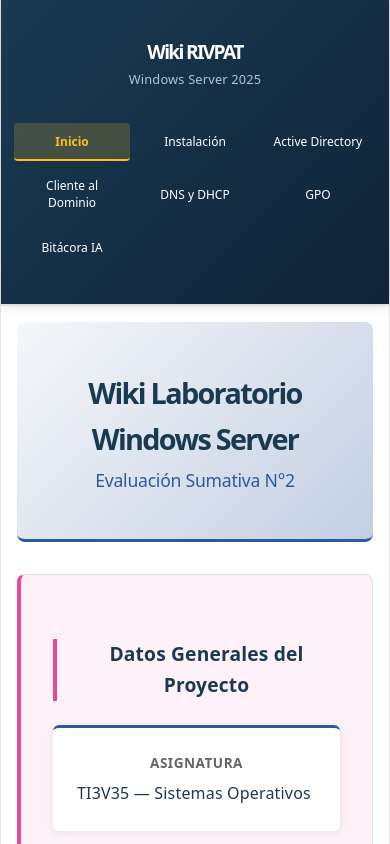
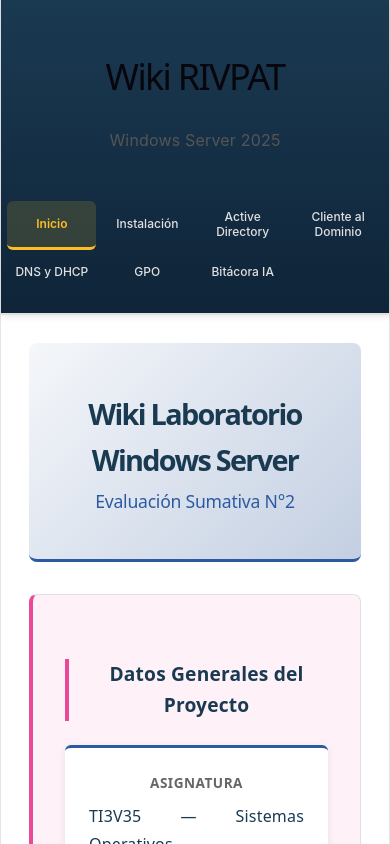
Before and after one commit to Anyaspycat/wiki_rivpat, a React (Vite) app: page / in a window 390 px wide. Shown: the top 844 px of the page. Built offline with nearby package versions, Linux system fonts and the light colour scheme.

Commit message:
Se agrega componente inicial de wiki App.css

```diff
--- a/src/App.css
+++ b/src/App.css
@@ -1,47 +1,67 @@
-/* ===== Contenedor Principal ===== */
+/* ===== RESET Y ESTILOS GLOBALES ===== */
+
+* {
+  margin: 0;
+  padding: 0;
+  box-sizing: border-box;
+}
+
+html {
+  scroll-behavior: smooth;
+}
+
+body {
+  font-family: -apple-system, BlinkMacSystemFont, 'Segoe UI', Roboto, Oxygen, Ubuntu, Cantarell, sans-serif;
+  line-height: 1.6;
+  color: #333;
+  background: #f8f9fa;
+}
+
+/* ===== CONTENEDOR PRINCIPAL ===== */
 
 .app {
   display: flex;
   min-height: 100vh;
-  background: #f5f5f5;
+  background: #f8f9fa;
 }
 
-/* ===== Sidebar / Navegación Lateral ===== */
+/* ===== SIDEBAR ===== */
 
 .sidebar {
   width: 280px;
-  background: linear-gradient(135deg, #1a3a52 0%, #0f2438 100%);
-  color: white;
+  background: linear-gradient(180deg, #1a3a52 0%, #0f2438 100%);
+  color: #fff;
   padding: 2rem 0;
-  overflow-y: auto;
-  box-shadow: 2px 0 10px rgba(0, 0, 0, 0.1);
   position: fixed;
   height: 100vh;
+  overflow-y: auto;
+  box-shadow: 2px 0 8px rgba(0, 0, 0, 0.15);
   left: 0;
   top: 0;
 }
 
 .sidebar-header {
-  padding: 1.5rem 1.5rem;
+  padding: 1.5rem;
   border-bottom: 2px solid rgba(255, 255, 255, 0.1);
   margin-bottom: 1.5rem;
 }
 
-.sidebar-header h1 {
-  margin: 0 0 0.5rem 0;
+.sidebar-title {
   font-size: 1.8rem;
   font-weight: 700;
+  margin: 0 0 0.5rem 0;
   color: #fff;
+  letter-spacing: -0.5px;
 }
 
-.subtitle {
+.sidebar-subtitle {
+  font-size: 0.85rem;
+  color: #b0c4de;
   margin: 0;
-  font-size: 0.9rem;
-  color: #b0c4de;
   font-weight: 400;
 }
 
-/* ===== Menú de Navegación ===== */
+/* ===== NAVEGACIÓN ===== */
 
 .nav-menu {
   display: flex;
@@ -53,8 +73,8 @@
 .nav-button {
   background: transparent;
   border: none;
-  color: white;
-  padding: 0.9rem 1.2rem;
+  color: #e0e0e0;
+  padding: 0.95rem 1.2rem;
   text-align: left;
   cursor: pointer;
   font-size: 0.95rem;
@@ -62,32 +82,253 @@
   border-radius: 6px;
   transition: all 0.3s ease;
   border-left: 3px solid transparent;
-  font-family: system-ui, -apple-system, sans-serif;
+  font-family: inherit;
 }
 
 .nav-button:hover {
-  background: rgba(255, 255, 255, 0.1);
+  background: rgba(255, 255, 255, 0.08);
+  color: #fbbf24;
   border-left-color: #fbbf24;
 }
 
 .nav-button-active {
-  background: rgba(251, 191, 36, 0.2);
-  border-left-color: #fbbf24;
+  background: rgba(251, 191, 36, 0.15);
   color: #fbbf24;
   font-weight: 600;
+  border-left-color: #fbbf24;
 }
 
-/* ===== Contenido Principal ===== */
+/* ===== CONTENIDO PRINCIPAL ===== */
 
 .content {
   flex: 1;
   margin-left: 280px;
-  background: white;
+  background: #fff;
   min-height: 100vh;
   overflow-y: auto;
+  padding: 2rem;
 }
 
-/* ===== Scrollbar Personalizado ===== */
+.section-title {
+  font-size: 2rem;
+  font-weight: 700;
+  color: #1a3a52;
+  margin: 2.5rem 0 1.5rem 0;
+  padding-bottom: 0.5rem;
+  border-bottom: 3px solid #fbbf24;
+  display: inline-block;
+}
+
+/* ===== SUBSECCIONES Y CONTENIDO ===== */
+
+.subsection {
+  margin: 2rem 0;
+  padding: 1.5rem;
+  background: #f8f9fa;
+  border-radius: 8px;
+  border-left: 4px solid #0f2438;
+}
+
+.subsection-title {
+  font-size: 1.3rem;
+  font-weight: 600;
+  color: #1a3a52;
+  margin: 0 0 1rem 0;
+}
+
+/* ===== TABLAS ===== */
+
+.data-table {
+  width: 100%;
+  border-collapse: collapse;
+  margin: 1.5rem 0;
+  background: #fff;
+  border-radius: 8px;
+  overflow: hidden;
+  box-shadow: 0 2px 4px rgba(0, 0, 0, 0.08);
+}
+
+.data-table thead {
+  background: linear-gradient(135deg, #1a3a52 0%, #0f2438 100%);
+  color: #fff;
+}
+
+.data-table th {
+  padding: 1rem;
+  text-align: left;
+  font-weight: 600;
+  font-size: 0.95rem;
+  letter-spacing: 0.5px;
+}
+
+.data-table td {
+  padding: 0.9rem 1rem;
+  border-bottom: 1px solid #e0e0e0;
+  font-size: 0.95rem;
+}
+
+.data-table tbody tr:hover {
+  background: #f8f9fa;
+}
+
+.data-table tbody tr:last-child td {
+  border-bottom: none;
+}
+
+/* ===== PASOS / STEPS ===== */
+
+.steps {
+  display: flex;
+  flex-direction: column;
+  gap: 1.5rem;
+  margin: 2rem 0;
+}
+
+.step-card {
+  background: #f8f9fa;
+  border: 1px solid #e0e0e0;
+  border-radius: 8px;
+  padding: 1.5rem;
+  transition: all 0.3s ease;
+  border-left: 4px solid #0f2438;
+}
+
+.step-card:hover {
+  box-shadow: 0 4px 12px rgba(0, 0, 0, 0.1);
+  border-left-color: #fbbf24;
+}
+
+.step-number {
+  display: inline-flex;
+  align-items: center;
+  justify-content: center;
+  width: 2.5rem;
+  height: 2.5rem;
+  background: linear-gradient(135deg, #1a3a52 0%, #0f2438 100%);
+  color: #fff;
+  border-radius: 50%;
+  font-weight: 700;
+  font-size: 1.1rem;
+  margin-bottom: 0.75rem;
+}
+
+.step-title {
+  font-size: 1.1rem;
+  font-weight: 600;
+  color: #1a3a52;
+  margin: 0.5rem 0 0.75rem 0;
+}
+
+.step-description {
+  color: #555;
+  font-size: 0.95rem;
+  line-height: 1.7;
+  margin: 0.75rem 0;
+}
+
+/* ===== IMÁGENES ===== */
+
+.step-image,
+.content-image {
+  max-width: 100%;
+  height: auto;
+  display: block;
+  margin: 1.5rem 0;
+  border: 2px solid #e0e0e0;
+  border-radius: 8px;
+  box-shadow: 0 2px 8px rgba(0, 0, 0, 0.1);
+}
+
+/* ===== BLOQUES DE CÓDIGO Y RESULTADOS ===== */
+
+.result-box {
+  background: #f0f4f8;
+  border: 1px solid #cbd5e0;
+  border-radius: 6px;
+  padding: 1rem;
+  margin: 1rem 0;
+  font-size: 0.9rem;
+  color: #333;
+}
+
+.result-box strong {
+  color: #1a3a52;
+  display: block;
+  margin-bottom: 0.5rem;
+  font-size: 0.95rem;
+}
+
+pre {
+  background: #2d3436;
+  color: #dfe6e9;
+  padding: 1.25rem;
+  border-radius: 6px;
+  overflow-x: auto;
+  font-family: 'Courier New', monospace;
+  font-size: 0.9rem;
+  line-height: 1.5;
+  margin: 1.5rem 0;
+  box-shadow: 0 2px 8px rgba(0, 0, 0, 0.15);
+}
+
+code {
+  background: #f0f0f0;
+  padding: 0.2rem 0.5rem;
+  border-radius: 3px;
+  font-family: 'Courier New', monospace;
+  font-size: 0.9em;
+  color: #d63384;
+}
+
+pre code {
+  background: none;
+  color: #dfe6e9;
+  padding: 0;
+}
+
+/* ===== LISTAS ===== */
+
+ul, ol {
+  margin: 1rem 0;
+  padding-left: 2rem;
+}
+
+li {
+  margin: 0.5rem 0;
+  color: #555;
+  line-height: 1.7;
+}
+
+/* ===== PÁRRAFOS Y TEXTO ===== */
+
+p {
+  margin: 1rem 0;
+  color: #555;
+  line-height: 1.8;
+}
+
+strong {
+  color: #1a3a52;
+  font-weight: 600;
+}
+
+em {
+  color: #666;
+  font-style: italic;
+}
+
+a {
+  color: #0066cc;
+  text-decoration: none;
+  transition: color 0.3s ease;
+}
+
+a:hover {
+  color: #004499;
+  text-decoration: underline;
+}
+
+/* ===== SCROLLBAR PERSONALIZADO ===== */
 
 .sidebar::-webkit-scrollbar,
 .content::-webkit-scrollbar {
@@ -99,28 +340,28 @@
 }
 
 .sidebar::-webkit-scrollbar-thumb {
-  background: rgba(255, 255, 255, 0.2);
+  background: rgba(255, 255, 255, 0.25);
   border-radius: 4px;
 }
 
 .sidebar::-webkit-scrollbar-thumb:hover {
-  background: rgba(255, 255, 255, 0.3);
+  background: rgba(255, 255, 255, 0.4);
 }
 
 .content::-webkit-scrollbar-track {
-  background: #f9f9f9;
+  background: #f8f9fa;
 }
 
 .content::-webkit-scrollbar-thumb {
-  background: #ccc;
+  background: #cbd5e0;
   border-radius: 4px;
 }
 
 .content::-webkit-scrollbar-thumb:hover {
-  background: #aaa;
+  background: #a0aec0;
 }
 
-/* ===== Responsive: Tablets ===== */
+/* ===== RESPONSIVE: TABLETS (≤1024px) ===== */
 
 @media (max-width: 1024px) {
   .sidebar {
@@ -129,19 +370,33 @@
 
   .content {
     margin-left: 240px;
+    padding: 1.5rem;
   }
 
-  .sidebar-header h1 {
+  .sidebar-title {
     font-size: 1.5rem;
+  }
+
+  .section-title {
+    font-size: 1.7rem;
   }
 
   .nav-button {
     font-size: 0.9rem;
-    padding: 0.8rem 1rem;
+    padding: 0.85rem 1rem;
+  }
+
+  .data-table {
+    font-size: 0.9rem;
+  }
+
+  .data-table th,
+  .data-table td {
+    padding: 0.75rem;
   }
 }
 
-/* ===== Responsive: Tablets Pequeños y Móviles ===== */
+/* ===== RESPONSIVE: TABLETS PEQUEÑOS (≤768px) ===== */
 
 @media (max-width: 768px) {
   .app {
@@ -152,46 +407,45 @@
     width: 100%;
     height: auto;
     position: relative;
-    padding: 1.5rem 0;
+    padding: 1rem 0;
     border-bottom: 2px solid #e0e0e0;
-    box-shadow: 0 2px 10px rgba(0, 0, 0, 0.1);
+    border-radius: 0;
   }
 
   .sidebar-header {
-    padding: 1rem 1.5rem;
-    margin-bottom: 1rem;
+    padding: 1rem;
+    margin-bottom: 0.75rem;
+    border-bottom: none;
     text-align: center;
-    border-bottom: none;
   }
 
-  .sidebar-header h1 {
-    font-size: 1.4rem;
-    margin-bottom: 0.3rem;
+  .sidebar-title {
+    font-size: 1.3rem;
+    margin-bottom: 0.25rem;
   }
 
-  .subtitle {
-    font-size: 0.85rem;
+  .sidebar-subtitle {
+    font-size: 0.8rem;
   }
 
   .nav-menu {
     display: grid;
-    grid-template-columns: repeat(auto-fit, minmax(120px, 1fr));
+    grid-template-columns: repeat(auto-fit, minmax(110px, 1fr));
     gap: 0.5rem;
-    padding: 0 1rem 1rem 1rem;
+    padding: 0.5rem;
   }
 
   .nav-button {
-    padding: 0.7rem 0.8rem;
+    padding: 0.65rem 0.75rem;
     font-size: 0.85rem;
     text-align: center;
     border-left: none;
-    border-bottom: 2px solid transparent;
-    border-radius: 4px;
+    border-bottom: 3px solid transparent;
   }
 
   .nav-button:hover {
+    border-left: none;
     border-bottom-color: #fbbf24;
-    border-left: none;
   }
 
   .nav-button-active {
@@ -201,50 +455,115 @@
 
   .content {
     margin-left: 0;
+    padding: 1rem;
     min-height: auto;
+  }
+
+  .section-title {
+    font-size: 1.5rem;
+  }
+
+  .subsection {
+    padding: 1rem;
+  }
+
+  .data-table {
+    font-size: 0.85rem;
+    display: block;
+    overflow-x: auto;
+  }
+
+  .data-table th,
+  .data-table td {
+    padding: 0.6rem;
+  }
+
+  .step-card {
+    padding: 1rem;
+  }
+
+  pre {
+    padding: 0.75rem;
+    font-size: 0.8rem;
   }
 }
 
-/* ===== Responsive: Móviles Pequeños ===== */
+/* ===== RESPONSIVE: MÓVILES (≤480px) ===== */
 
 @media (max-width: 480px) {
-  .sidebar-header h1 {
-    font-size: 1.2rem;
+  .sidebar-title {
+    font-size: 1.1rem;
   }
 
-  .subtitle {
-    font-size: 0.8rem;
+  .sidebar-subtitle {
+    font-size: 0.75rem;
+  }
+
+  .sidebar-header {
+    padding: 0.75rem;
   }
 
   .nav-menu {
-    grid-template-columns: repeat(auto-fit, minmax(100px, 1fr));
+    grid-template-columns: repeat(auto-fit, minmax(80px, 1fr));
     gap: 0.4rem;
-    padding: 0 0.8rem 0.8rem 0.8rem;
+    padding: 0.4rem;
   }
 
   .nav-button {
-    padding: 0.6rem 0.6rem;
+    padding: 0.5rem 0.5rem;
     font-size: 0.75rem;
   }
 
   .content {
-    min-height: auto;
+    padding: 0.75rem;
+  }
+
+  .section-title {
+    font-size: 1.3rem;
+    margin: 1.5rem 0 1rem 0;
+  }
+
+  .subsection {
+    padding: 0.75rem;
+    margin: 1rem 0;
+  }
+
+  .subsection-title {
+    font-size: 1.1rem;
+  }
+
+  .step-number {
+    width: 2rem;
+    height: 2rem;
+    font-size: 0.95rem;
+  }
+
+  .step-title {
+    font-size: 1rem;
+  }
+
+  .data-table {
+    font-size: 0.8rem;
+  }
+
+  .data-table th,
+  .data-table td {
+    padding: 0.5rem;
+  }
+
+  pre {
+    padding: 0.5rem;
+    font-size: 0.7rem;
+    margin: 1rem 0;
+  }
+
+  code {
+    padding: 0.15rem 0.4rem;
+    font-size: 0.8em;
+  }
+
+  .step-image,
+  .content-image {
+    margin: 1rem 0;
   }
 }
-
-/* ===== Estilos Globales Adicionales ===== */
-
-* {
-  box-sizing: border-box;
-}
-
-body {
-  margin: 0;
-  padding: 0;
-  font-family: system-ui, -apple-system, sans-serif;
-  background: #f5f5f5;
-}
-
-html {
-  scroll-behavior: smooth;
-}
```
Also changed, not shown: docs_rivpat/07_prompts_rivpat.md (+1 -0 lines).
